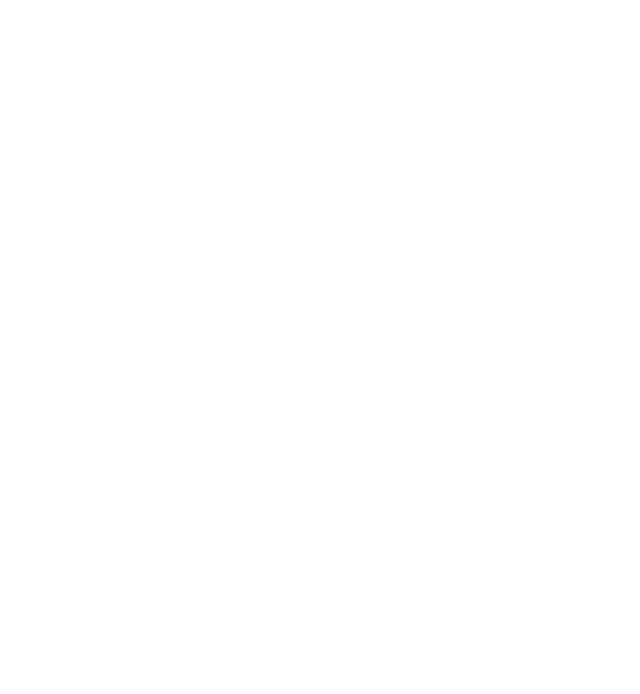
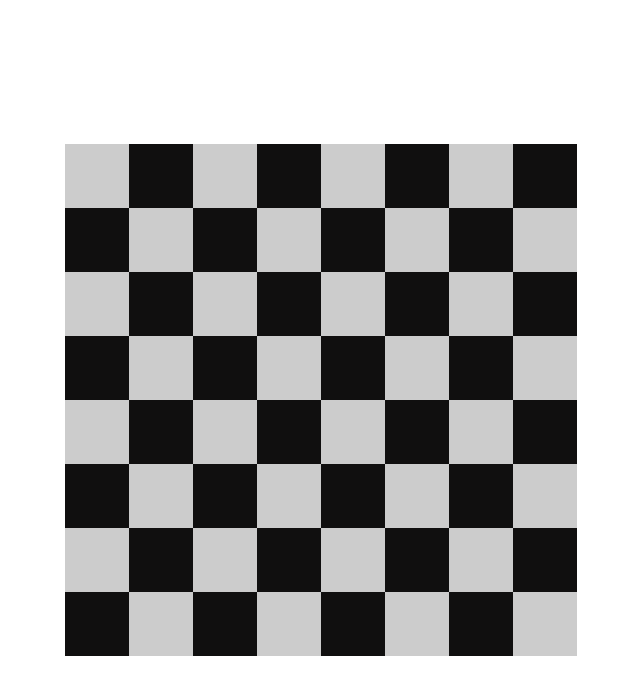
Before and after one commit to ScobarDen/react-chess, a React (Create React App) app: page / in a window 1280 px wide. Shown: the top 694 px of the page, without its empty margins (319-959 px from the left). Built offline with nearby package versions, Linux system fonts and the light colour scheme.

Commit message:
Сделал отображение доски (нормальное)

```diff
--- a/src/components/BoardComponent.tsx
+++ b/src/components/BoardComponent.tsx
@@ -16,7 +16,7 @@
             {board.cells.map((row, index) => (
                 <React.Fragment key={index}>
                     {row.map(cell => (
-                        <CellComponent/>
+                        <CellComponent cell={cell} key={cell.id}/>
                     ))}
                 </React.Fragment>
             ))}
--- a/src/components/CellComponent.tsx
+++ b/src/components/CellComponent.tsx
@@ -1,9 +1,14 @@
-import React from 'react';
+import React, {FC} from 'react';
+import {Cell} from "../models/Cell";
 
-const CellComponent = () => {
+interface CellProps {
+    cell: Cell,
+}
+
+const CellComponent: FC<CellProps> = ({cell}) => {
     return (
         <div
-            className='cell'
+            className={['cell', cell.color].join(' ')}
         >
 
         </div>
```
